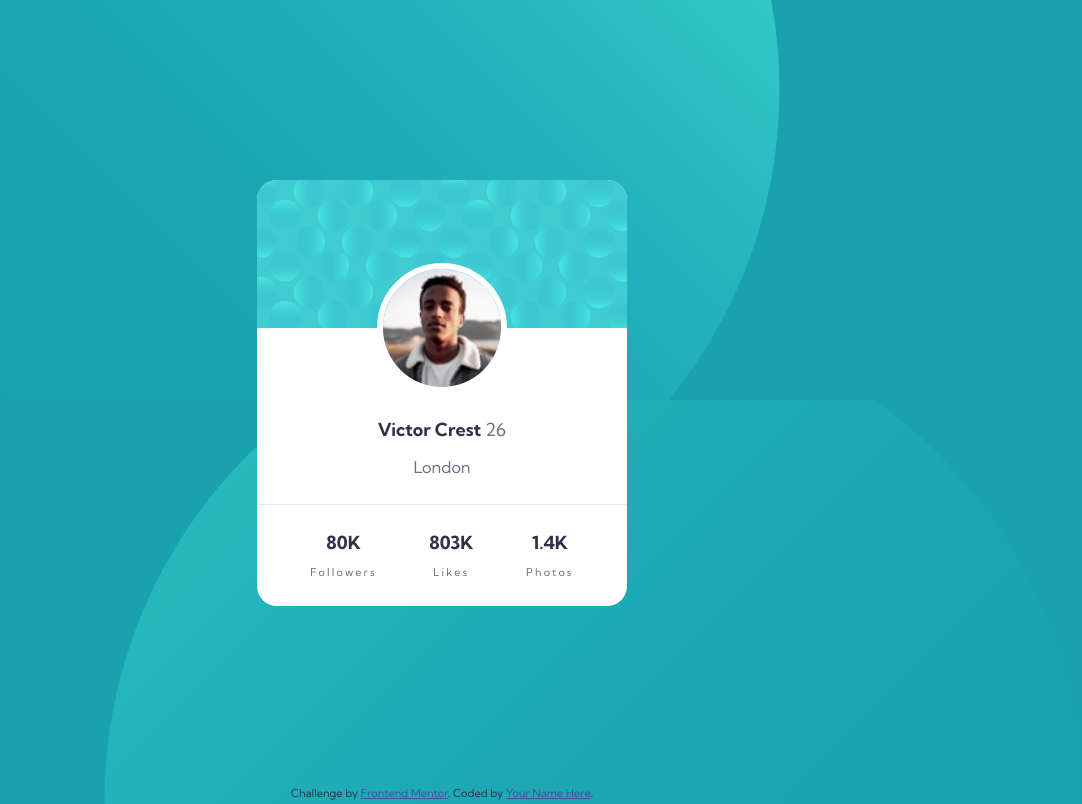
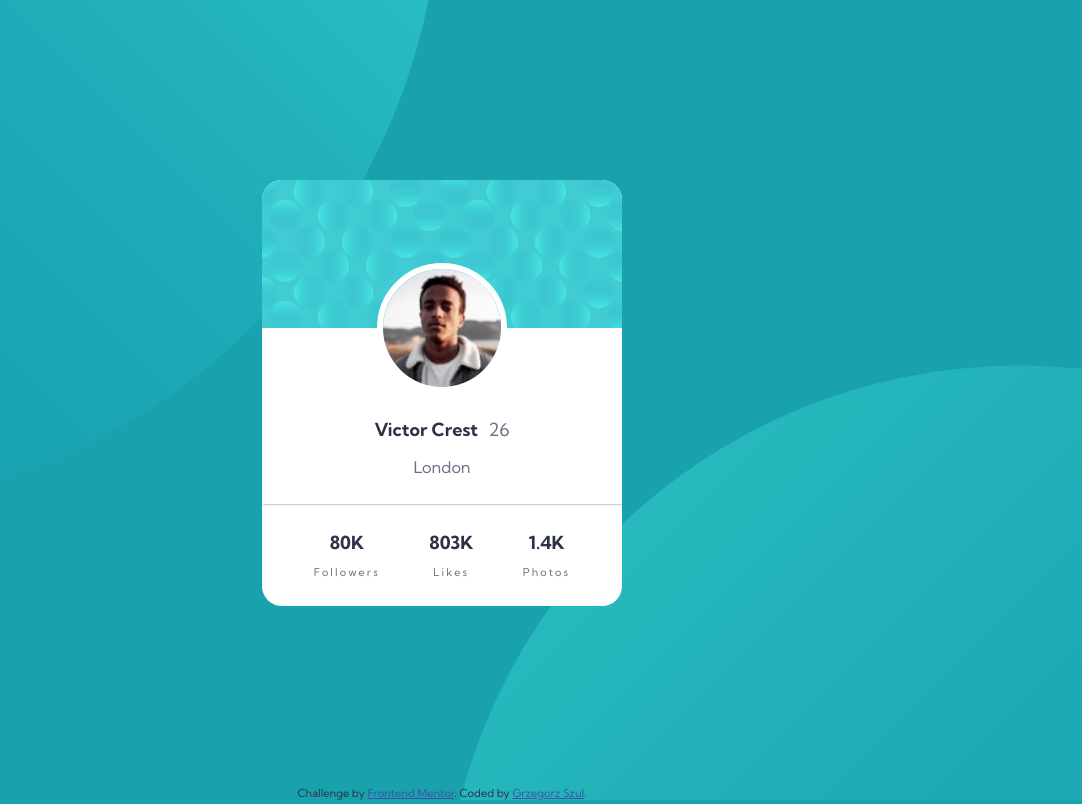
Before and after one commit to gszul/profile-card-component-main, a plain HTML site: page index.html in a window 1280 px wide. Shown: the top 804 px of the page, without its empty margins (198-1280 px from the left). Drawn offline with Linux system fonts and the light colour scheme.

Commit message:
challenge ready

```diff
--- a/index.html
+++ b/index.html
@@ -17,14 +17,12 @@
   </style>
 </head>
 <body>
-  <div class="bubble top" aria-hidden="true"></div>
-  <div class="bubble bottom" aria-hidden="true"></div>
   <main>
     <section class="hero">
       <figure>
         <img class="photo" src="./images/image-victor.jpg" alt="hero photo">
       </figure>
-      <h1 class="name">Victor Crest <span class="age">26</span></h1>
+      <h1 class="name">Victor Crest<span class="age">26</span></h1>
       <p class="city">London</p>
     </section>
     <section class="stats">
@@ -45,7 +43,7 @@
 
   <footer class="attribution">
     Challenge by <a href="https://www.frontendmentor.io?ref=challenge" target="_blank">Frontend Mentor</a>.
-    Coded by <a href="#">Your Name Here</a>.
+    Coded by <a href="#">Grzegorz Szul</a>.
   </footer>
 </body>
 </html>
--- a/style.css
+++ b/style.css
@@ -25,6 +25,9 @@ body {
 }
 
 body {
+    background:
+        url(./images/bg-pattern-top.svg) no-repeat left -50vw top -60vw / 100%,
+        url(./images/bg-pattern-bottom.svg) no-repeat right -40vw bottom -56vw/ 90%;
     background-color: var(--dominant-color);
     display: grid;
     grid-template-rows: 1fr auto;
@@ -33,33 +36,16 @@ body {
     overflow: hidden;
 }
 
-.bubble {
-    position: absolute;
-    width: 100%;
-    height: 100%;
-    z-index: -1;
-}
-
-.top {
-    background: url(./images/bg-pattern-top.svg) no-repeat;
-    top: -50%;
-}
-
-.bottom {
-    background: url(./images/bg-pattern-bottom.svg) no-repeat right;
-    bottom: -50%;
-}
-
 main {
     background-color: white;
     overflow: hidden;
     border-radius: 20px;
     text-align: center;
-    min-width: 370px;
+    min-width: 360px;
 }
 
 .hero {
-    box-shadow: 1px 0 1px var(--accent-color);
+    box-shadow: 1px 0 2px var(--accent-color);
     display: flex;
     flex-direction: column;
     align-items: center;
@@ -86,6 +72,7 @@ main {
 .age {
     color: var(--accent-color);
     font-weight: 400;
+    margin-left: .6rem;
 }
 
 .city {
```
